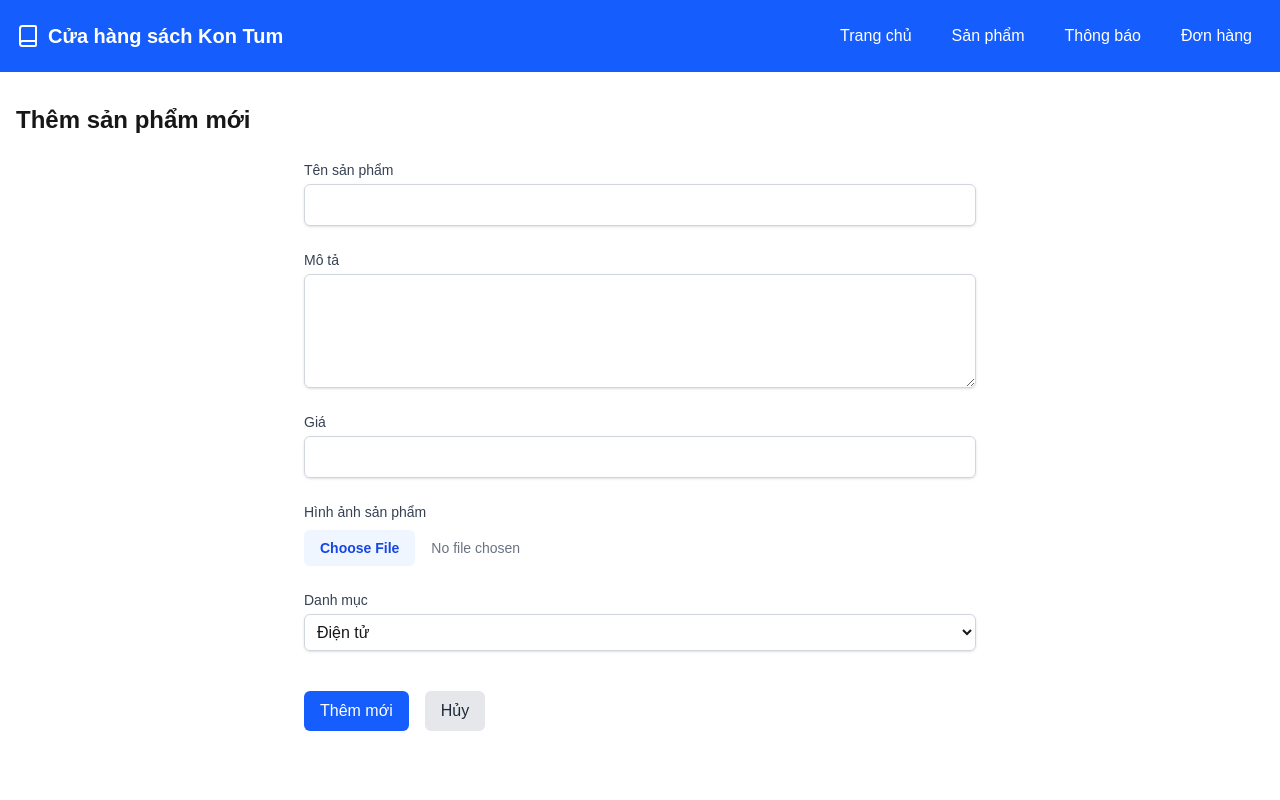
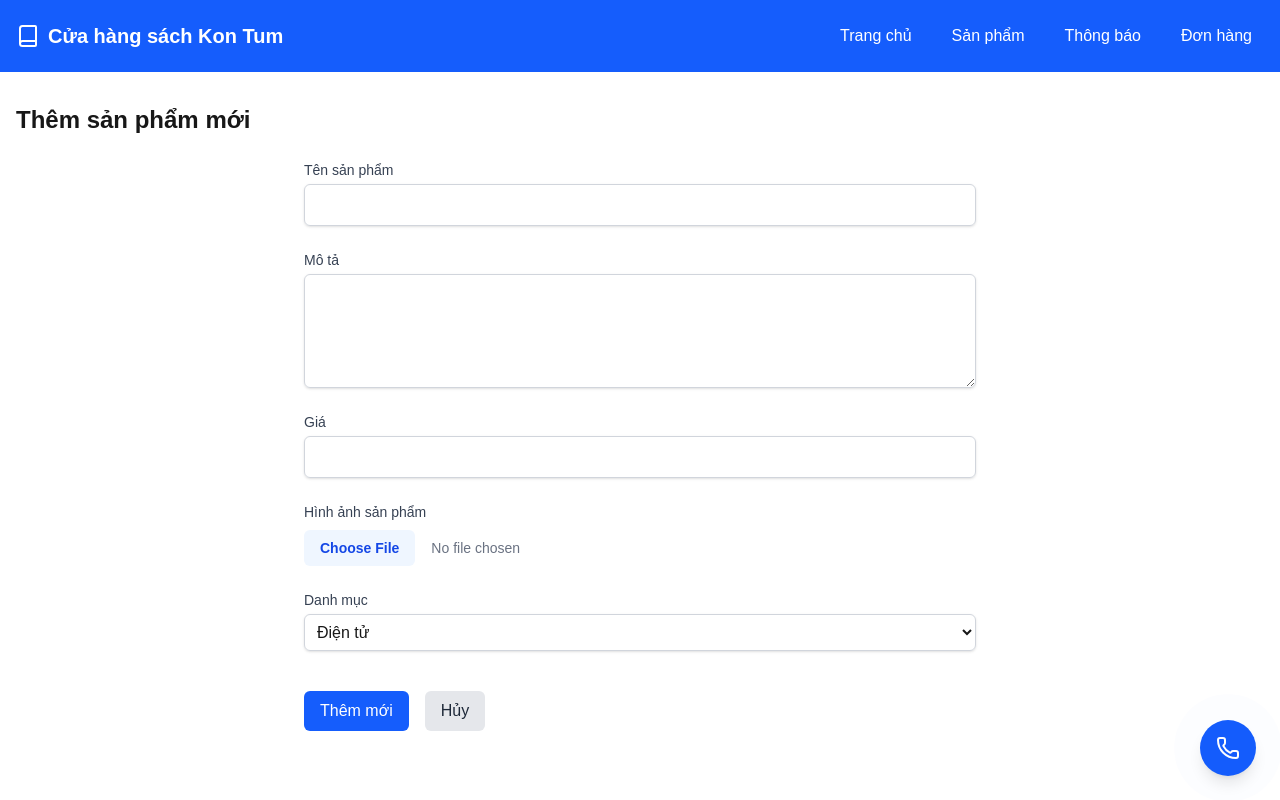
Before and after one commit to concakiem/upload2, a Next.js app: page /products/add in a window 1280 px wide. Built offline with nearby package versions, Linux system fonts and the light colour scheme.

Commit message:
cap nhat nut dien thoai

```diff
--- a/app/layout.tsx
+++ b/app/layout.tsx
@@ -2,6 +2,7 @@ import './globals.css';
 import Navbar from '@/components/Navbar';
 import Footer from '@/components/Footer';
 import { ReactNode } from 'react';
+import FloatPhoneButton from '@/components/FloatPhoneButton';
 
 export const metadata = {
   title: 'Quản Lý Sản Phẩm',
@@ -19,6 +20,7 @@ export default function RootLayout({ children }: RootLayoutProps) {
         <Navbar />
         <main className="container mx-auto py-8 px-4">{children}</main>
         <Footer />
+        <FloatPhoneButton />
       </body>
     </html>
   );
--- /dev/null
+++ b/components/FloatPhoneButton.js
@@ -0,0 +1,117 @@
+'use client';
+
+import { useState, useEffect } from 'react';
+import { usePathname } from 'next/navigation';
+import { Phone, X } from 'lucide-react';
+
+export default function FloatPhoneButton() {
+  const pathname = usePathname();
+  const [isVisible, setIsVisible] = useState(false);
+  const [isExpanded, setIsExpanded] = useState(false);
+
+  // Kiểm tra xem có nên hiển thị button hay không
+  const shouldShow = pathname === '/' || pathname.startsWith('/products/');
+
+  useEffect(() => {
+    if (shouldShow) {
+      // Delay hiển thị để có hiệu ứng mượt mà
+      const timer = setTimeout(() => {
+        setIsVisible(true);
+      }, 1000);
+      return () => clearTimeout(timer);
+    } else {
+      setIsVisible(false);
+      setIsExpanded(false);
+    }
+  }, [shouldShow]);
+
+  // Không render nếu không cần hiển thị
+  if (!shouldShow) {
+    return null;
+  }
+
+  const handleCall = () => {
+    window.open('tel:+84987654321', '_self');
+  };
+
+  const toggleExpanded = () => {
+    setIsExpanded(!isExpanded);
+  };
+
+  return (
+    <>
+      {/* Overlay khi expanded */}
+      {isExpanded && (
+        <div
+          className="fixed inset-0 bg-black bg-opacity-20 z-40"
+          onClick={() => setIsExpanded(false)}
+        />
+      )}
+
+      {/* Float Button */}
+      <div
+        className={`fixed bottom-6 right-6 z-50 transition-all duration-500 ease-in-out ${
+          isVisible ? 'translate-y-0 opacity-100' : 'translate-y-16 opacity-0'
+        }`}
+      >
+        {/* Phone Number Display - Click to expand */}
+        {isExpanded && (
+          <div className="absolute bottom-16 right-0 bg-white rounded-lg shadow-xl border p-3 mb-2 animate-in slide-in-from-bottom-2 duration-300">
+            <div className="flex items-center justify-between mb-2">
+              <div className="flex items-center space-x-2">
+                <Phone className="w-4 h-4 text-blue-600" />
+                <span className="text-sm font-medium text-gray-700">Hotline</span>
+              </div>
+              <button
+                onClick={() => setIsExpanded(false)}
+                className="text-gray-400 hover:text-gray-600 p-1"
+              >
+                <X className="w-3 h-3" />
+              </button>
+            </div>
+
+            <div className="text-center">
+              <a
+                href="tel:+84987654321"
+                className="text-lg font-bold text-blue-600 hover:text-blue-700 transition-colors"
+              >
+                098 765 4321
+              </a>
+              <p className="text-xs text-gray-500 mt-1">
+                7:00 - 21:00 (T2-CN)
+              </p>
+            </div>
+          </div>
+        )}
+
+        {/* Main Float Button */}
+        <div className="relative group">
+          <button
+            onClick={toggleExpanded}
+            className={`w-14 h-14 bg-blue-600 hover:bg-blue-700 text-white rounded-full shadow-lg hover:shadow-xl transition-all duration-300 flex items-center justify-center ${
+              isExpanded ? 'ring-4 ring-blue-200' : ''
+            }`}
+          >
+            <Phone className={`w-6 h-6 transition-transform duration-300 ${isExpanded ? 'rotate-12' : 'group-hover:scale-110'}`} />
+          </button>
+
+          {/* Pulse animation */}
+          <div className="absolute inset-0 rounded-full bg-blue-600 animate-ping opacity-20"></div>
+
+          {/* Phone Number on Hover */}
+          <div className={`absolute bottom-full right-0 mb-2 transition-all duration-300 pointer-events-none ${
+            isExpanded ? 'opacity-0' : 'opacity-0 group-hover:opacity-100'
+          }`}>
+            <div className="bg-gray-800 text-white py-2 px-3 rounded-lg whitespace-nowrap shadow-lg">
+              <div className="text-center">
+                <div className="text-sm font-semibold">033 606 1457</div>
+                <div className="text-xs opacity-80">Nhấn để gọi</div>
+              </div>
+              <div className="absolute top-full right-4 w-0 h-0 border-l-4 border-r-4 border-t-6 border-transparent border-t-gray-800"></div>
+            </div>
+          </div>
+        </div>
+      </div>
+    </>
+  );
+}
--- a/components/ProductDetailPage .js
+++ b/components/ProductDetailPage .js
@@ -261,7 +261,7 @@ export default function ProductDetailPage({ product }) {
                       onChange={handleInputChange}
                       rows={2}
                       className="w-full border border-gray-300 rounded-md px-3 py-2 focus:outline-none focus:ring-2 focus:ring-blue-500"
-                      placeholder="Kết nối hoặc cánh diều hoặc ghi tên trường để soạn bộ sách phù hợp"
+                      placeholder="ghi tên trường để soạn bộ sách phù hợp"
                       disabled={isSubmitting}
                     />
                   </div>
```
